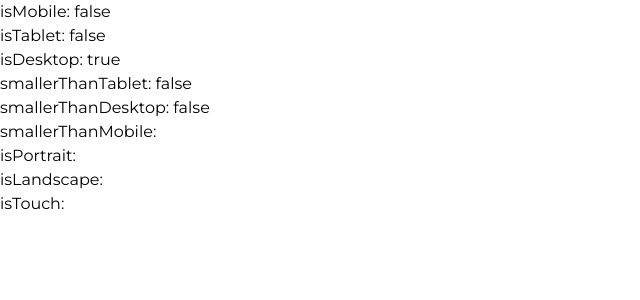
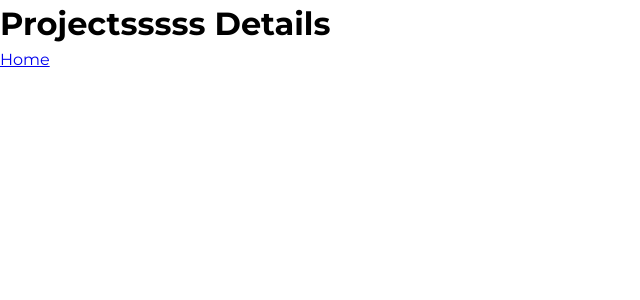
Before and after one commit to itsachev/folio, a Vue app: page /projects in a window 1280 px wide. Shown: the top 300 px of the page, without its empty margins (0-640 px from the left). Built offline with nearby package versions, Linux system fonts and the light colour scheme.

Commit message:
lenis setup

```diff
--- a/src/App.vue
+++ b/src/App.vue
@@ -1,24 +1,51 @@
 <script setup>
-import { useMainStore } from './stores/useMainStore'
-import { storeToRefs } from 'pinia'
-import { useDeviceDetection } from './composables/useDeviceDetection'
+// import { useMainStore } from './stores/useMainStore'
+// import { storeToRefs } from 'pinia'
+// import { useDeviceDetection } from './composables/useDeviceDetection'
 
 
-const mainStore = useMainStore()
-const { isInitialLoading, isLoading } = storeToRefs(mainStore)
-const { isMobile, isTablet, isDesktop, smallerThanTablet, smallerThanDesktop, smallerThanMobile, isPortrait, isLandscape, isTouch } = useDeviceDetection()
+// const mainStore = useMainStore()
+// const { isInitialLoading, isLoading } = storeToRefs(mainStore)
+// const { isMobile, isTablet, isDesktop, smallerThanTablet, smallerThanDesktop, isPortrait, isLandscape, isTouch } = useDeviceDetection()
+
+import { useLenis } from './composables/useLenis'
+import gsap from 'gsap'
+import { useRouter } from 'vue-router'
+import ScrollTrigger from 'gsap/ScrollTrigger'
+import { nextTick, onMounted, onUnmounted } from 'vue'
+
+gsap.registerPlugin(ScrollTrigger)
+
+const router = useRouter()
+const { lenis, initLenis, destroyLenis } = useLenis()
+
+onMounted(() => {
+    initLenis()
+
+    router.beforeEach((to, from, next) => {
+    // Kill existing ScrollTriggers before route change
+        ScrollTrigger.getAll().forEach(trigger => trigger.kill())
+        next()
+    })
+
+    router.afterEach(() => {
+    // Scroll to top AFTER the route has changed
+        if (lenis.value) {
+            lenis.value.scrollTo(0, {
+                immediate: true  // Use "immediate" instead of "instant"
+            })
+        }
+
+        // Refresh ScrollTrigger after DOM updates
+        setTimeout(() => {
+            ScrollTrigger.refresh()
+        }, 50) // Small delay to ensure DOM is ready
+    })
+})
 </script>
 
 <template>
-    <div>
-        <p>isMobile: {{ isMobile }}</p>
-        <p>isTablet: {{ isTablet }}</p>
-        <p>isDesktop: {{ isDesktop }}</p>
-        <p>smallerThanTablet: {{ smallerThanTablet }}</p>
-        <p>smallerThanDesktop: {{ smallerThanDesktop }}</p>
-        <p>smallerThanMobile: {{ smallerThanMobile }}</p>
-        <p>isPortrait: {{ isPortrait }}</p>
-        <p>isLandscape: {{ isLandscape }}</p>
-        <p>isTouch: {{ isTouch }}</p>
-    </div>
+    <main>
+        <router-view />
+    </main>
 </template>
--- a/src/composables/useDeviceDetection.js
+++ b/src/composables/useDeviceDetection.js
@@ -5,8 +5,11 @@ export const useDeviceDetection = () => {
     const isMobile = useMediaQuery("(max-width: 768px)");
     const isTablet = useMediaQuery("(max-width: 1024px)");
     const isDesktop = useMediaQuery("(min-width: 1025px)");
+    const isPortrait = useMediaQuery("(orientation: portrait)");
+    const isLandscape = useMediaQuery("(orientation: landscape)");
+    const isTouch = useMediaQuery("(pointer: coarse)");
     const smallerThanDesktop = computed(() => isMobile.value || isTablet.value);
     const smallerThanTablet = computed(() => isMobile.value);
 
-    return { isMobile, isTablet, isDesktop, smallerThanDesktop, smallerThanTablet };
+    return { isMobile, isTablet, isDesktop, smallerThanDesktop, smallerThanTablet, isPortrait, isLandscape, isTouch };
 };
--- /dev/null
+++ b/src/composables/useLenis.js
@@ -0,0 +1,63 @@
+// src/composables/useLenis.js
+import { ref, onMounted, onUnmounted } from 'vue'
+import Lenis from 'lenis'
+import gsap from 'gsap'
+import ScrollTrigger from 'gsap/ScrollTrigger'
+
+gsap.registerPlugin(ScrollTrigger)
+
+export function useLenis() {
+    const lenis = ref(null)
+
+    const initLenis = () => {
+        // Destroy existing instance
+        if (lenis.value) {
+            lenis.value.destroy()
+        }
+
+        // Create new Lenis instance
+        lenis.value = new Lenis({
+            duration: 1.2,
+            easing: (t) => Math.min(1, 1.001 - Math.pow(2, -10 * t)), // Smooth easing
+            direction: 'vertical',
+            gestureDirection: 'vertical',
+            smooth: true,
+            smoothTouch: false,
+            touchMultiplier: 2,
+        })
+
+        // Sync ScrollTrigger with Lenis
+        lenis.value.on('scroll', ScrollTrigger.update)
+
+        // Add RAF (requestAnimationFrame) for Lenis
+        gsap.ticker.add((time) => {
+            lenis.value.raf(time * 1000)
+        })
+
+        gsap.ticker.lagSmoothing(0)
+    }
+
+    const destroyLenis = () => {
+        if (lenis.value) {
+            gsap.ticker.remove((time) => {
+                lenis.value.raf(time * 1000)
+            })
+            lenis.value.destroy()
+            lenis.value = null
+        }
+    }
+
+    onMounted(() => {
+        initLenis()
+    })
+
+    onUnmounted(() => {
+        destroyLenis()
+    })
+
+    return {
+        lenis,
+        initLenis,
+        destroyLenis,
+    }
+}
--- a/src/main.js
+++ b/src/main.js
@@ -1,12 +1,14 @@
 import { createApp } from 'vue'
 import App from './App.vue'
 import { createPinia } from 'pinia'
+import router from './router'
 
 /** styles */
 import './styles/main.scss'
 
 const app = createApp(App)
+
 const pinia = createPinia()
 
-app.use(pinia)
+app.use(router).use(pinia)
 app.mount('#app')
--- /dev/null
+++ b/src/router/index.js
@@ -0,0 +1,34 @@
+import { createRouter, createWebHistory } from 'vue-router'
+
+const routes = [
+    {
+        path: '/',
+        name: 'Home',
+        component: () => import('../views/HomeView.vue'),
+        meta: { title: 'Home' }
+    },
+    {
+        path: '/projects',
+        name: 'Projects',
+        component: () => import('../views/ProjectsView.vue'),
+        meta: { title: 'Projects' }
+    },
+    {
+        path: '/project/:id',
+        name: 'ProjectDetails',
+        component: () => import('../views/ProjectDetails.vue'),
+        meta: { title: 'Project Details' }
+    }
+]
+
+const router = createRouter({
+    history: createWebHistory(),
+    routes
+})
+
+router.beforeEach((to, from, next) => {
+    document.title = to.meta.title || 'Portfolio'
+    next()
+})
+
+export default router
--- a/src/styles/base/reset.scss
+++ b/src/styles/base/reset.scss
@@ -14,8 +14,10 @@
 
 /* 3. Allow percentage-based heights in the application */
 html,
-body {
+body,
+#app {
     height: 100%;
+    min-height: 100%;
 }
 
 /* 4. Add accessible line-height & improve text rendering */
@@ -34,6 +36,11 @@ svg {
     max-width: 100%;
 }
 
+img,
+video {
+    object-fit: cover;
+
+}
 /* 6. Inherit fonts for form controls */
 input,
 button,
--- a/src/styles/main.scss
+++ b/src/styles/main.scss
@@ -5,3 +5,20 @@
 body {
     font-family: 'Montserrat', sans-serif;
 }
+
+/* Add Lenis recommended styles */
+html.lenis {
+    height: auto;
+}
+
+.lenis.lenis-smooth {
+    scroll-behavior: auto;
+}
+
+.lenis.lenis-smooth [data-lenis-prevent] {
+    overscroll-behavior: contain;
+}
+
+.lenis.lenis-stopped {
+    overflow: hidden;
+}
--- /dev/null
+++ b/src/views/HomeView.vue
@@ -0,0 +1,40 @@
+<script setup>
+import { onMounted } from 'vue'
+import gsap from 'gsap'
+import ScrollTrigger from 'gsap/ScrollTrigger'
+gsap.registerPlugin(ScrollTrigger)
+
+onMounted(() => {
+    gsap.from(".animate-me-on-scroll", {
+        opacity: 0,
+        scrollTrigger: {
+            trigger: ".animate-me-on-scroll",
+            start: "top 50%",
+            end: "top 20%",
+            scrub: 1,
+        },
+    })
+})
+</script>
+
+<template>
+    <div style="padding-bottom: 300vh">
+        <h1>Home</h1>
+        <router-link to="/projects">
+            Projects
+        </router-link>
+        <p
+            style="margin-top: 100vh;"
+            class="animate-me-on-scroll"
+        >
+            Lorem ipsum dolor sit amet...
+        </p>
+        <div class="fade-in-element">
+            This will fade in
+        </div>
+
+        <router-link to="/projects">
+            Projects
+        </router-link>
+    </div>
+</template>
--- /dev/null
+++ b/src/views/ProjectDetails.vue
@@ -0,0 +1,5 @@
+<template>
+    <div>
+        <h1>Project Details</h1>
+    </div>
+</template>
--- /dev/null
+++ b/src/views/ProjectsView.vue
@@ -0,0 +1,14 @@
+<template>
+    <div>
+        <h1>Projectsssss Details</h1>
+        <router-link to="/">
+            Home
+        </router-link>
+        <router-link
+            to="/"
+            style="display: block; margin-top: 200vh;"
+        >
+            Home
+        </router-link>
+    </div>
+</template>
```
